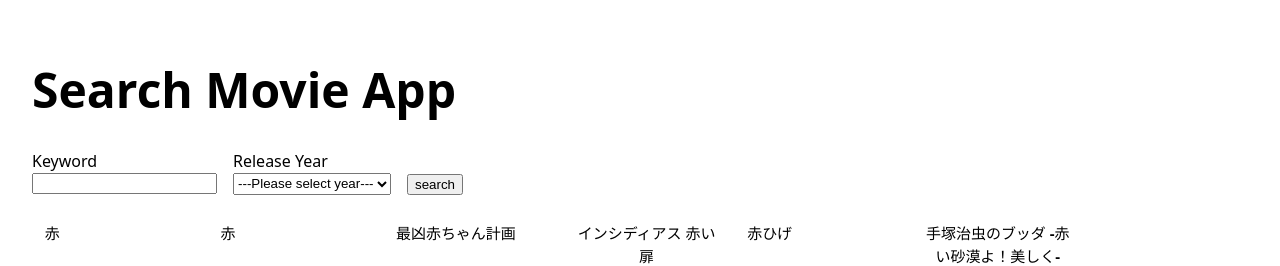
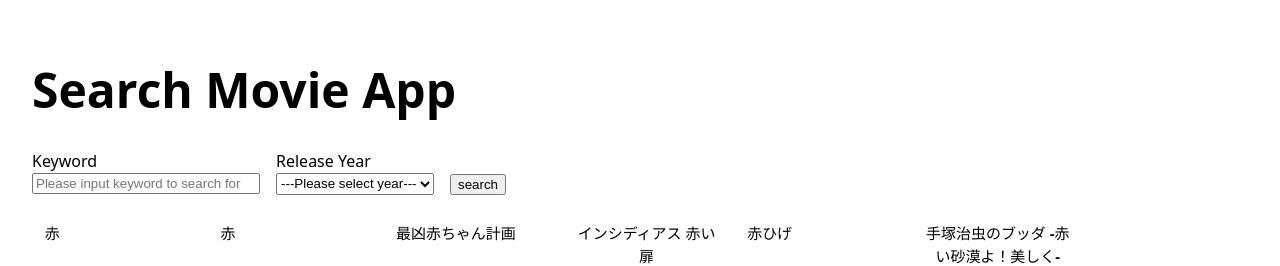
Before and after one commit to satorukomatsu/search-movie-app, a React (Vite) app: page / in a window 1280 px wide. Shown: the top 266 px of the page. Built offline with nearby package versions, Linux system fonts and the light colour scheme.

Commit message:
検索文字入力欄にプレースホルダーを追加

```diff
--- a/src/App.css
+++ b/src/App.css
@@ -20,6 +20,10 @@
   flex-direction: column;
   align-items: start;
   margin-right: 1em;
+}
+
+#keyword {
+  width: 220px;
 }
 
 #releaseYear {
--- a/src/components/SearchFormContent.tsx
+++ b/src/components/SearchFormContent.tsx
@@ -9,6 +9,7 @@ function SearchFormContent () {
           type='text'
           id='keyword'
           value=''
+          placeholder='Please input keyword to search for'
         />
       </div>
       <div className='formGroup'>
```
